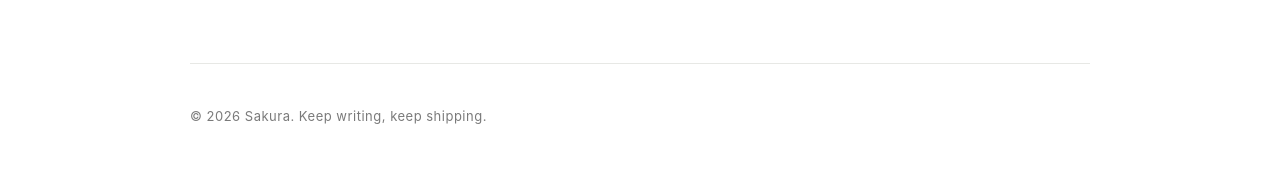
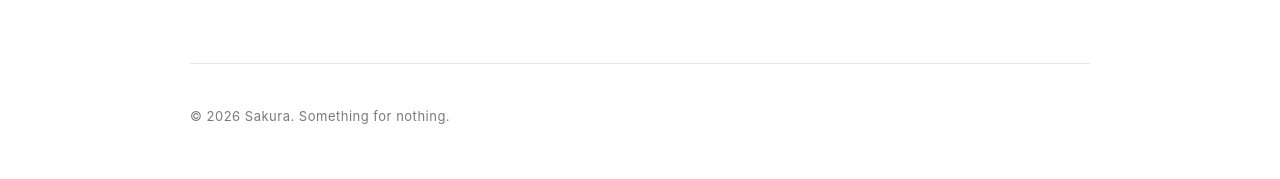
Before and after one commit to sakur7a/Blog, a Jekyll site: the page built from about.md, in a window 1280 px wide. Shown: the part 851-1030 px from the top of the page. Built offline with Jekyll 4.4.1, drawn with Linux system fonts in a browser that asks for light colours; some web fonts are replaced.

Commit message:
update index image

```diff
--- a/_includes/footer.html
+++ b/_includes/footer.html
@@ -1,3 +1,3 @@
 <footer class="site-footer">
-  <p>© {{ "now" | date: "%Y" }} {{ site.title }}. Keep writing, keep shipping.</p>
+  <p>© {{ "now" | date: "%Y" }} {{ site.title }}. Something for nothing.</p>
 </footer>
```
